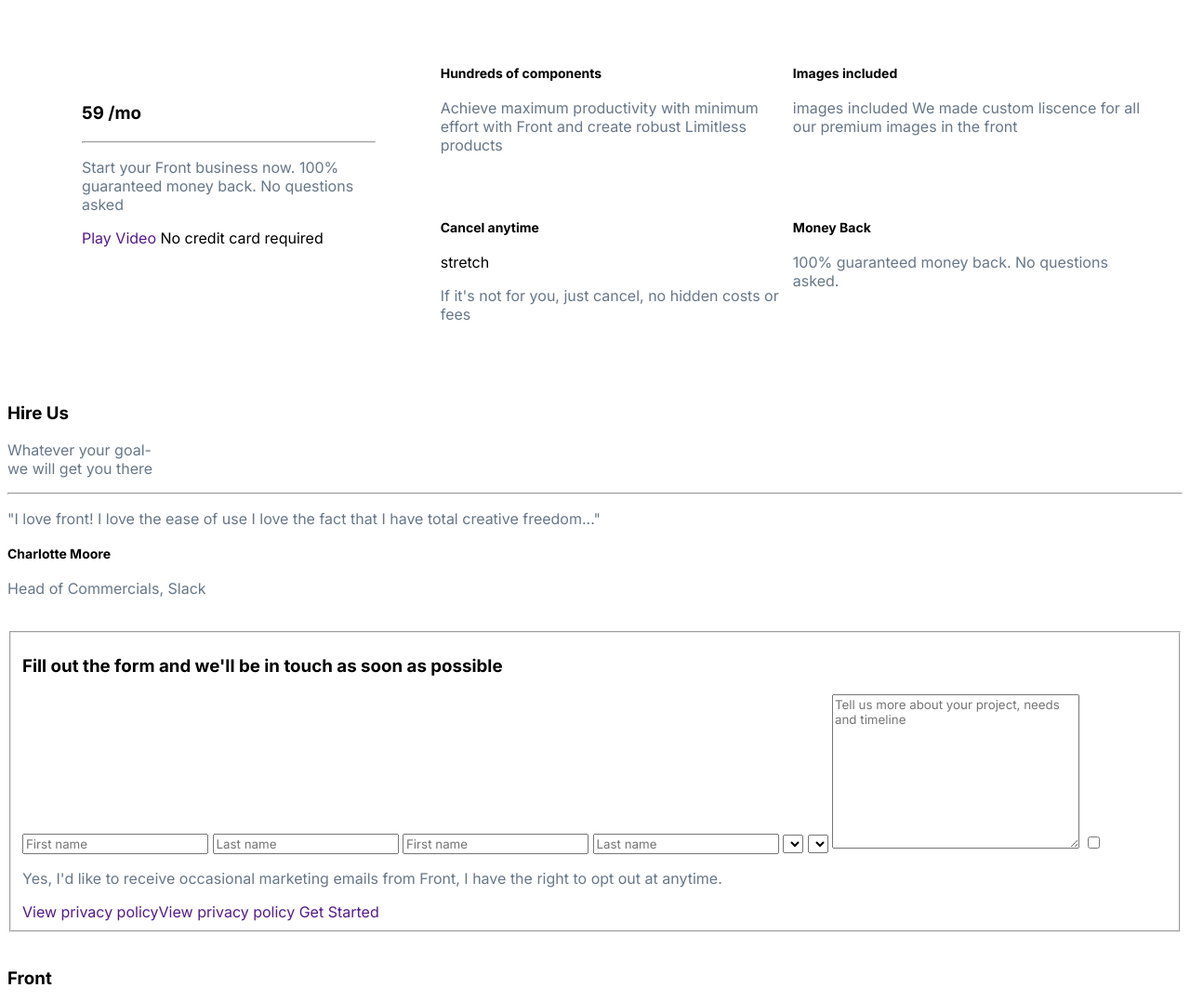
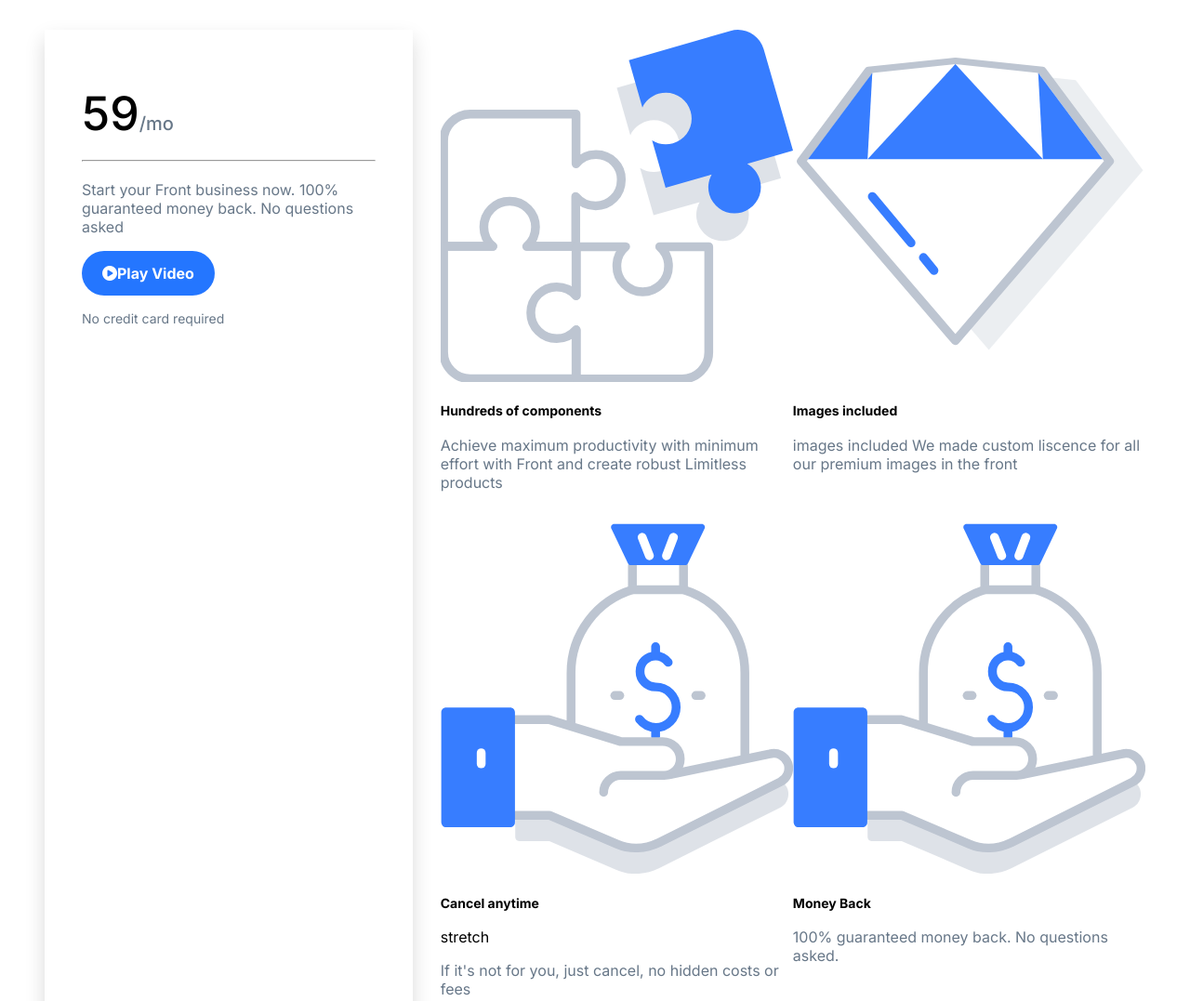
Before and after one commit to jpmllr89/saas, a plain HTML site: page index.html in a window 1280 px wide. Shown: the part 3020-4097 px from the top of the page at 93% size. Drawn offline with Linux system fonts and the light colour scheme.

Commit message:
Style price card

```diff
--- a/index.html
+++ b/index.html
@@ -212,28 +212,28 @@
     <div class="pricing-panel">
 
       <div class="price-card">
-        <h3>59 <span>/mo</span></h3>
+        <h3>59<span>/mo</span></h3>
         <hr>
         <p>Start your Front business now.  100% guaranteed money back.  No questions asked</p>
-        <a href=""><i></i>Play Video</a>
+        <a class="btn-1" href=""><i class="fa-solid fa-circle-play"></i>Play Video</a>
         <span>No credit card required</span>
       </div>
 
       <div class="ad-panel">
         <div class="ad-panel-card">
-          <img src="" alt="">
+          <img src="assets/icons/components.svg" alt="">
           <h4>Hundreds of components</h4>
           <p>Achieve maximum productivity with minimum effort with Front and create robust Limitless products</p>
         </div>
 
         <div class="ad-panel-card">
-          <img src="" alt="">
+          <img src="assets/icons/images.svg" alt="">
           <h4>Images included</h4>
           <p>images included We made custom liscence for all our premium images in the front</p>
         </div>
 
         <div class="ad-panel-card">
-          <img src="" alt="">
+          <img src="assets/icons/moneyback.svg" alt="">
           <div class="highlight">
             <h4>Cancel anytime</h4><span>stretch</span>
           </div>
@@ -241,7 +241,7 @@
         </div>
 
         <div class="ad-panel-card">
-          <img src="" alt="">
+          <img src="assets/icons/moneyback.svg" alt="">
           <h4>Money Back</h4>
           <p>100% guaranteed money back.  No questions asked.</p>
         </div>
--- a/main.css
+++ b/main.css
@@ -423,9 +423,39 @@ left: var(--size-50);
 }
 .price-card{
   padding: var(--size-60) var(--size-40);
+  border: white;
+  box-shadow: 0 10px 20px 0px rgb(0 0 0 / 15%);
 }
 .ad-panel{
   display: grid;
   grid-template-columns: repeat(2, 1fr);
   grid-template-rows: repeat(2, 1fr);
 }
+
+.price-card h3{
+  font-size: var(--size-50);
+  font-weight: 500;
+  margin: 0;
+}
+.price-card hr{
+  margin: var(--size-20) 0;
+}
+.price-card h3 > span{
+  font-size: var(--size-20);
+  color: var(--font-color-main);
+}
+
+.price-card p{
+  font-size: var(--size-16);
+  margin-bottom: var(--size-30);
+}
+.price-card > span{
+  display: block;
+  padding-top: var(--size-30);
+  font-size: var(--size-14);
+  color: var(--font-color-main);
+}
+
+.ad-panel-card img{
+
+}
```
